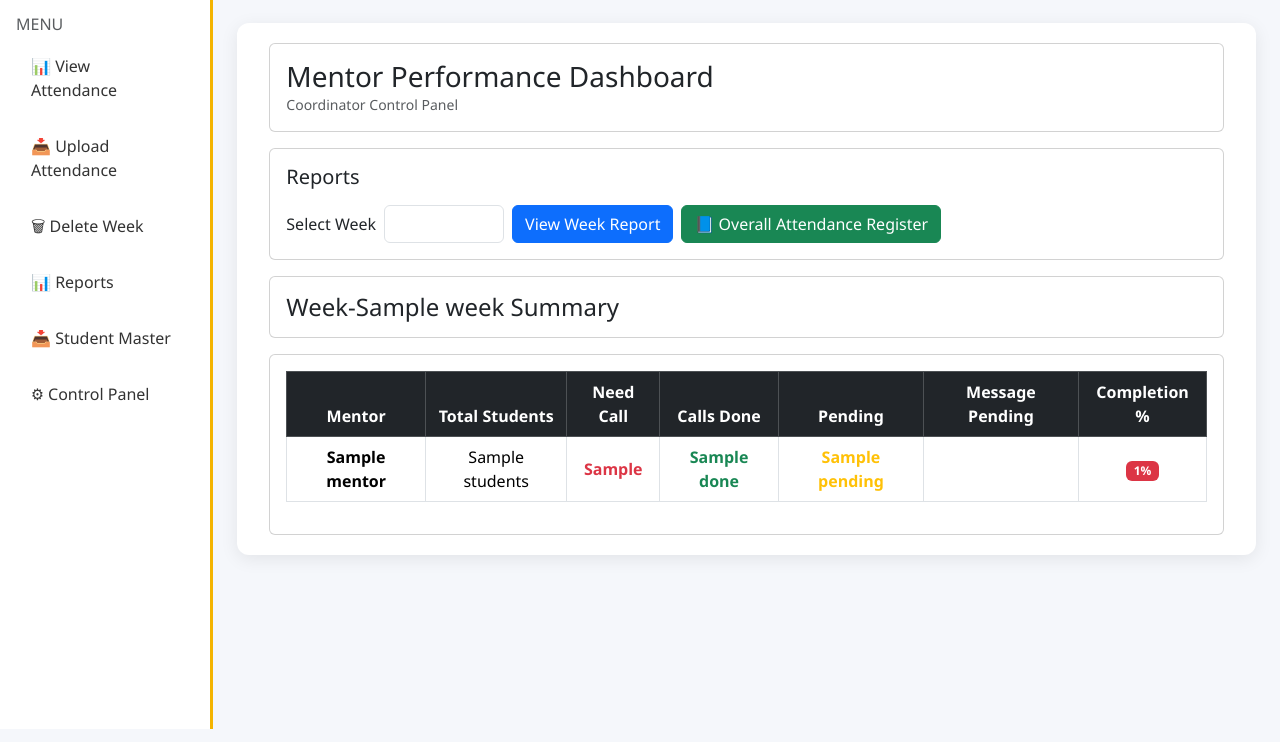
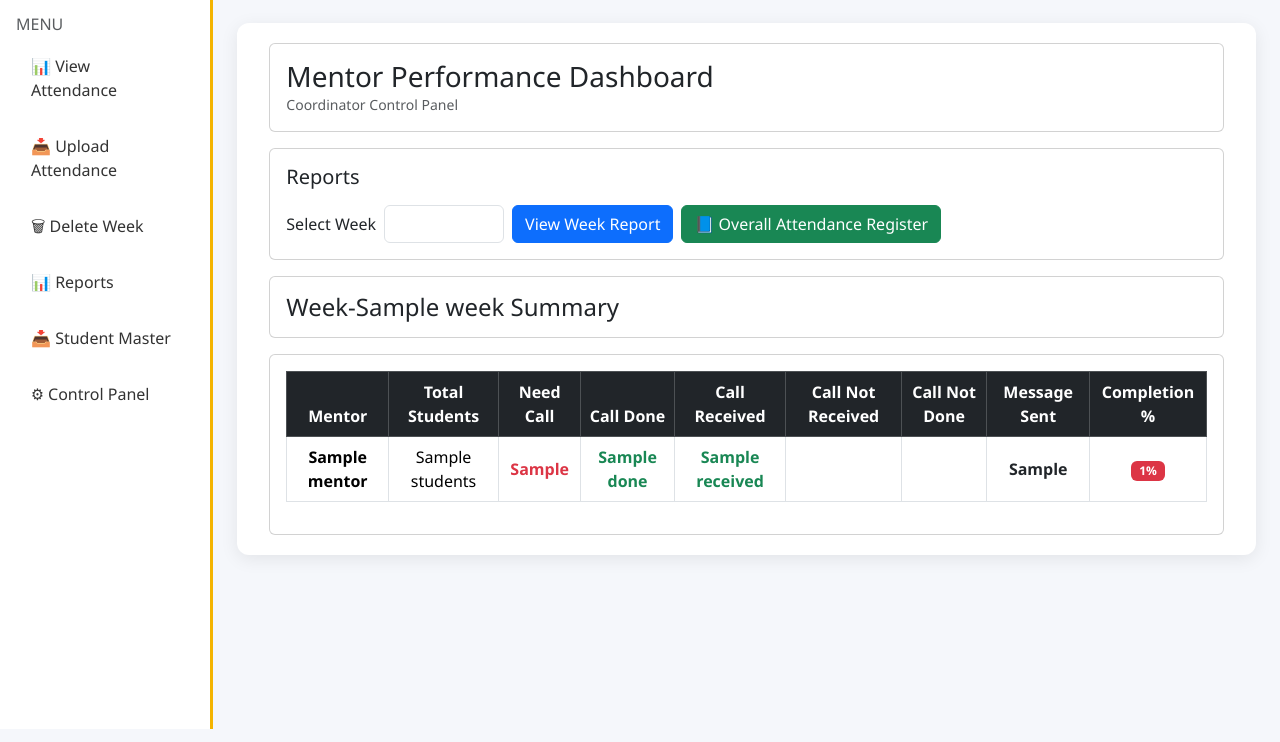
Before and after one commit to erhardik/easymentor, a Django app: template core/templates/coordinator_dashboard.html in a window 1280 px wide. Shown: the part 71-813 px from the top of the page. Run offline with Django 5.2, Linux system fonts and the light colour scheme; the template is opened without the code that fills it: most values are stand-ins (such as "Sample title", 1, 10 or a date in 2020).

Commit message:
Coordinator dashboard headers and columns update

```diff
--- a/core/templates/coordinator_dashboard.html
+++ b/core/templates/coordinator_dashboard.html
@@ -53,9 +53,11 @@
                         <th>Mentor</th>
                         <th>Total Students</th>
                         <th>Need Call</th>
-                        <th>Calls Done</th>
-                        <th>Pending</th>
-                        <th>Message Pending</th>
+                        <th>Call Done</th>
+                        <th>Call Received</th>
+                        <th>Call Not Received</th>
+                        <th>Call Not Done</th>
+                        <th>Message Sent</th>
                         <th>Completion %</th>
                     </tr>
                 </thead>
@@ -77,12 +79,20 @@
                             {{r.done}}
                         </td>
 
+                        <td class="text-success fw-bold">
+                            {{r.received}}
+                        </td>
+
                         <td class="text-warning fw-bold">
-                            {{r.pending}}
+                            {{r.not_received}}
                         </td>
 
                         <td class="text-primary fw-bold">
-                            {{r.msg}}
+                            {{r.not_done}}
+                        </td>
+
+                        <td class="text-dark fw-bold">
+                            {{r.msg_sent}}
                         </td>
 
                         <td>
```
